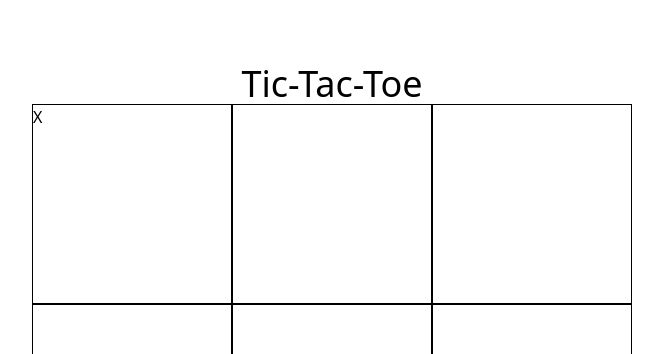
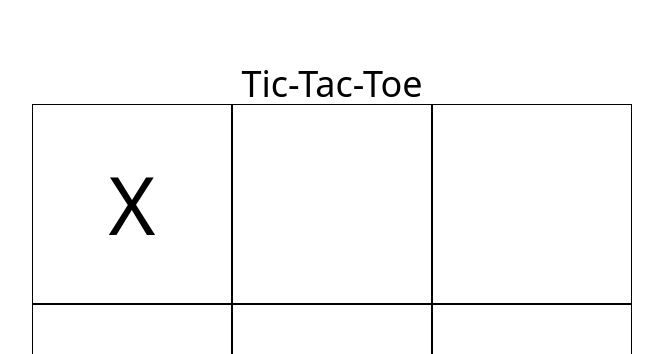
Before and after one commit to devhausleipzig/camp8-tic-tac-toe, a website: page index.html in a window 1280 px wide. Both pictures are taken after a click on the element 440 px from the left and 204 px from the top of the page. Shown: the top 354 px of the page, without its empty margins (308-971 px from the left). Drawn offline with Linux system fonts and the light colour scheme.

Commit message:
changing cell mark styling

```diff
--- a/main.js
+++ b/main.js
@@ -43,7 +43,7 @@ for (var row = 0; row < gridSize; row++) {
             var currentPlayer = players[turn];
             cellState.markedBy = currentPlayer.name;
             // update that cell so the mark shows visually
-            gridCell.innerText = currentPlayer.mark;
+            gridCell.innerHTML = "<div class=\"flex justify-center items-center h-full\">\n\t\t\t\t<p class=\"text-[80px]\">".concat(currentPlayer.mark, "</p>\n\t\t\t</div>");
             // go to next turn
             turn = (turn + 1) % players.length;
         });
--- a/main.ts
+++ b/main.ts
@@ -72,7 +72,9 @@ for (let row = 0; row < gridSize; row++) {
 			cellState.markedBy = currentPlayer.name;
 
 			// update that cell so the mark shows visually
-			gridCell.innerText = currentPlayer.mark;
+			gridCell.innerHTML = `<div class="flex justify-center items-center h-full">
+				<p class="text-[80px]">${currentPlayer.mark}</p>
+			</div>`;
 
 			// go to next turn
 			turn = (turn + 1) % players.length;
```
Also changed, not shown: style.css.
